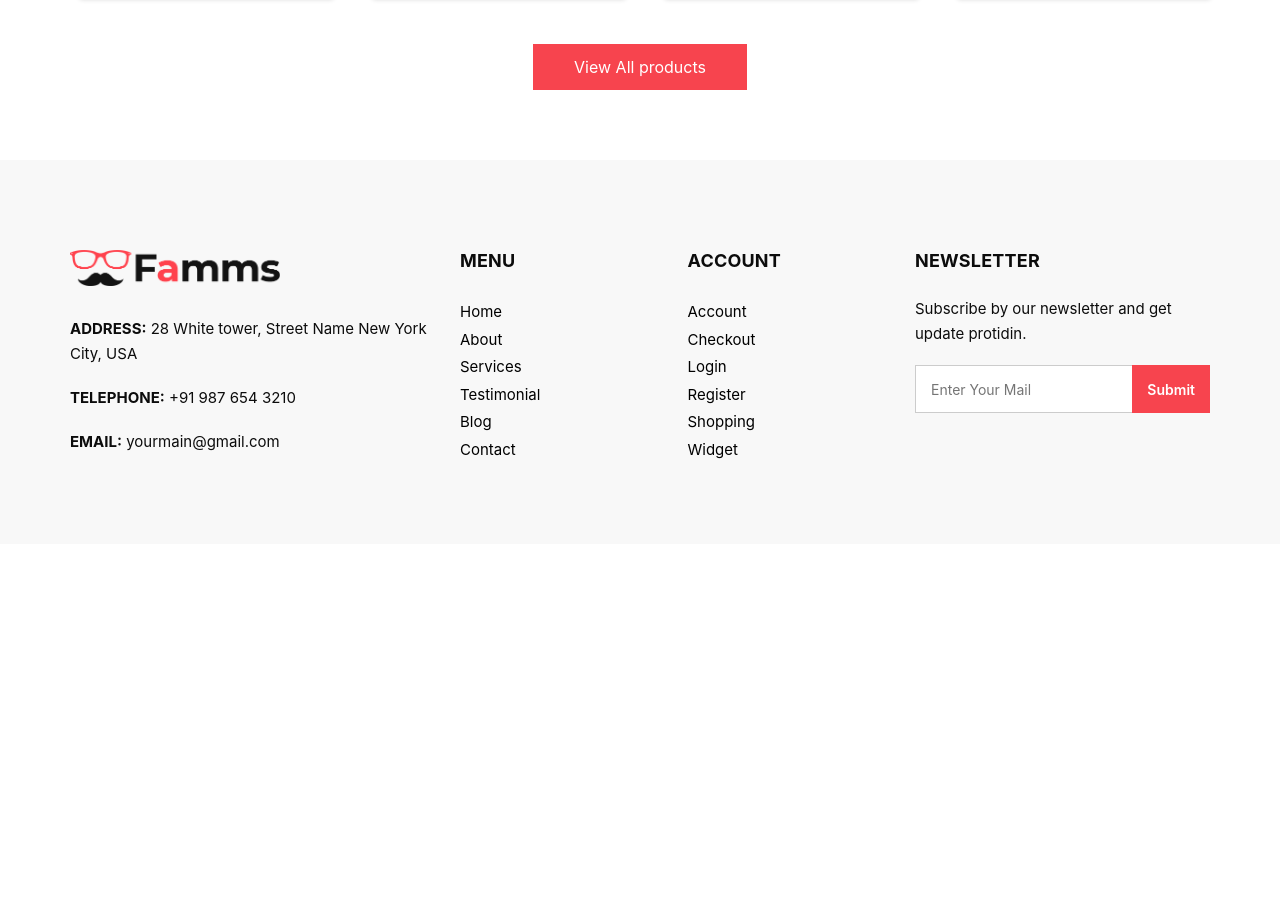
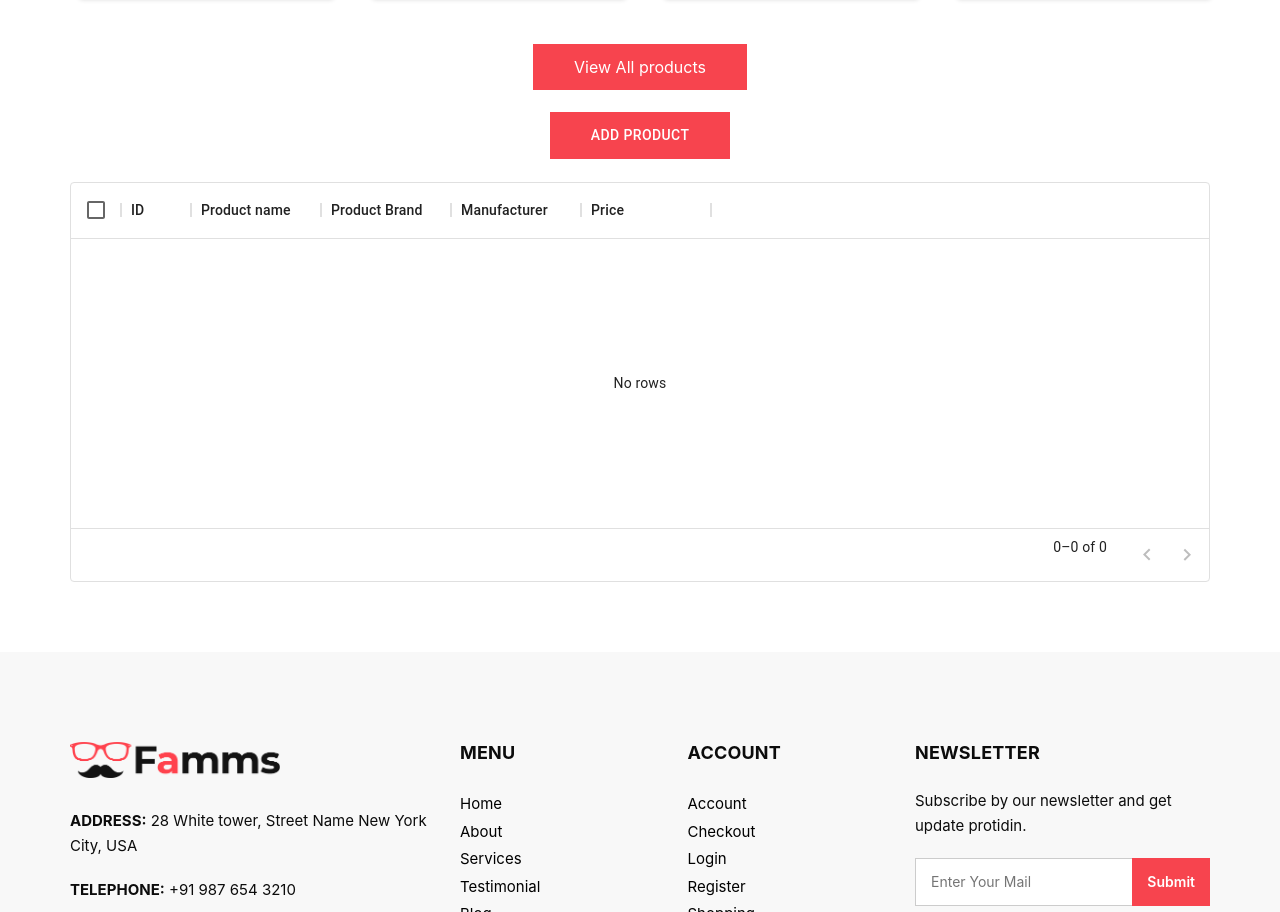
Before and after one commit to jiguladumor/final-project, a React (Create React App) app: page /products in a window 1280 px wide. Shown: the part 1524-2436 px from the top of the page. Before the commit the page ends 2068 px from the top, so only its background shows below. Built offline with nearby package versions, Linux system fonts and the light colour scheme; no server answers; some icons are missing; the HTML template or start-up script is replaced by a standard one.

Commit message:
product-localstorage

```diff
--- a/package.json
+++ b/package.json
@@ -3,6 +3,11 @@
   "version": "0.1.0",
   "private": true,
   "dependencies": {
+    "@emotion/react": "^11.9.0",
+    "@emotion/styled": "^11.8.1",
+    "@mui/icons-material": "^5.8.3",
+    "@mui/material": "^5.8.3",
+    "@mui/x-data-grid": "^5.12.0",
     "@testing-library/jest-dom": "^5.16.4",
     "@testing-library/react": "^13.2.0",
     "@testing-library/user-event": "^13.5.0",
--- a/public/css/style.css
+++ b/public/css/style.css
@@ -9,7 +9,22 @@ body {
   background-color: #ffffff;
   overflow-x: hidden;
 }
+button.MuiButton-root.MuiButton-outlined.MuiButton-outlinedPrimary.MuiButton-sizeMedium.MuiButton-outlinedSizeMedium.MuiButtonBase-root.css-1rwt2y5-MuiButtonBase-root-MuiButton-root {
+  margin: 2% auto !important;
+  padding: 10px 40px;
+  background-color: #f7444e;
+  border: 1px solid #f7444e;
+  color: #ffffff;
+  display: flex;
+  border-radius: 0;
+  -webkit-transition: all 0.3s;
+  transition: all 0.3s;
+}
+button.MuiButton-root.MuiButton-outlined.MuiButton-outlinedPrimary.MuiButton-sizeMedium.MuiButton-outlinedSizeMedium.MuiButtonBase-root.css-1rwt2y5-MuiButtonBase-root-MuiButton-root:hover {
+  background-color: transparent;
+  color: #f7444e;
 
+}
 .layout_padding {
   padding: 70px 0;
 }
--- a/src/Container/Contact/Contact.js
+++ b/src/Container/Contact/Contact.js
@@ -92,7 +92,7 @@ console.log(formik.errors.email);
                             {/* <Label for="exampleText">Text Area</Label> */}
                             <Input type="textarea" name="text" id="exampleText" placeholder="Message" />
                             </FormGroup>
-                            <div class="text-center"><Button className='F-login-btn border-0 ms-0 mt-3' type="submit">Submit</Button></div>
+                            <div class="text-center"><Button className='F-login-btn border-0 ms-0 mt-3' type="button">Submit</Button></div>
                         </Form>
                     </Formik>
 
--- a/src/Container/Product/Product.js
+++ b/src/Container/Product/Product.js
@@ -1,6 +1,80 @@
-import React from 'react';
+import React, { useEffect, useState } from 'react';
+import Button from '@mui/material/Button';
+import TextField from '@mui/material/TextField';
+import Dialog from '@mui/material/Dialog';
+import DialogActions from '@mui/material/DialogActions';
+import DialogContent from '@mui/material/DialogContent';
+import DialogTitle from '@mui/material/DialogTitle';
+import { DataGrid } from '@mui/x-data-grid';
+
 
 function Product(props) {
+
+
+    const [open, setOpen] = useState(false);
+    const [name, setName] = useState('');
+    const [brand, setBrand] = useState('');
+    const [manufacturer, setManufacturer] = useState('');
+    const [price, setPrice] = useState('');
+    const [data, setData] = useState([]);
+
+    const handleClickOpen = () => {
+        setOpen(true);
+    };
+
+    const handleClose = () => {
+        setOpen(false);
+    };
+
+
+
+    const handleSubmit = () => {
+
+
+        let data = {
+            id: Math.floor(Math.random() * 1000),
+            name,
+            brand,
+            manufacturer,
+            price
+        }
+
+        let localdata = JSON.parse(localStorage.getItem("product"));
+        console.log(localdata);
+
+        // if (prodata == null) {
+        //     localStorage.setItem("product", JSON.stringify([data]));
+        // } else {
+        //     prodata.push(data);
+        //     localStorage.setItem("product", JSON.stringify(prodata));
+        // }
+
+
+        // console.log(prodata);
+    }
+
+
+
+
+
+
+
+
+    const columns = [
+        { field: 'id', headerName: 'ID', width: 70 },
+        { field: 'name', headerName: 'Product name', width: 130 },
+        { field: 'brand', headerName: 'Product Brand', width: 130 },
+        { field: 'manufacturer', headerName: 'Manufacturer', width: 130 },
+        { field: 'price', headerName: 'Price', width: 130 },
+
+    ];
+
+
+
+
+
+
+
     return (
         <div>
             <section className="inner_page_head">
@@ -330,8 +404,82 @@ function Product(props) {
                             View All products
                         </a>
                     </div>
+
+                    <div>
+                        <Button variant="outlined" onClick={handleClickOpen}>
+                            Add Product
+                        </Button>
+
+                        <div style={{ height: 400, width: '100%' }}>
+                            <DataGrid
+                                rows={data}
+                                columns={columns}
+                                pageSize={5}
+                                rowsPerPageOptions={[5]}
+                                checkboxSelection
+                            />
+                        </div>
+                        <div>
+
+                            <Dialog open={open} onClose={handleClose}>
+                                <DialogTitle>Add Product</DialogTitle>
+                                <DialogContent>
+
+                                    <TextField
+                                        autoFocus
+                                        margin="dense"
+                                        id="name"
+                                        label="Product Name"
+                                        type="name"
+                                        fullWidth
+                                        variant="standard"
+                                        onChange={(e) => setName(e.target.value)}
+                                    />
+                                    <TextField
+                                        autoFocus
+                                        margin="dense"
+                                        id="brant"
+                                        label="Product Brand"
+                                        type="name"
+                                        fullWidth
+                                        variant="standard"
+                                        onChange={(e) => setBrand(e.target.value)}
+                                    />
+                                    <TextField
+                                        autoFocus
+                                        margin="dense"
+                                        id="manufacturer"
+                                        label="Manufacturer"
+                                        type="name"
+                                        fullWidth
+                                        variant="standard"
+                                        onChange={(e) => setManufacturer(e.target.value)}
+                                    />
+                                    <TextField
+                                        autoFocus
+                                        margin="dense"
+                                        id="Price"
+                                        label="Price"
+                                        type="number"
+                                        fullWidth
+                                        variant="standard"
+                                        onChange={(e) => setPrice(e.target.value)}
+                                    />
+                                </DialogContent>
+                                <DialogActions>
+                                    <Button onClick={handleClose}>Cancel</Button>
+                                    <Button onClick={handleSubmit()}>Submit</Button>
+                                </DialogActions>
+                            </Dialog>
+                        </div>
+
+                    </div>
+
                 </div>
             </section>
+
+
+
         </div>
 
     );
```
Also changed, not shown: 1 other file (tests, documents, lock files or other folders). Lines whose indentation alone changed are shown as unchanged.
